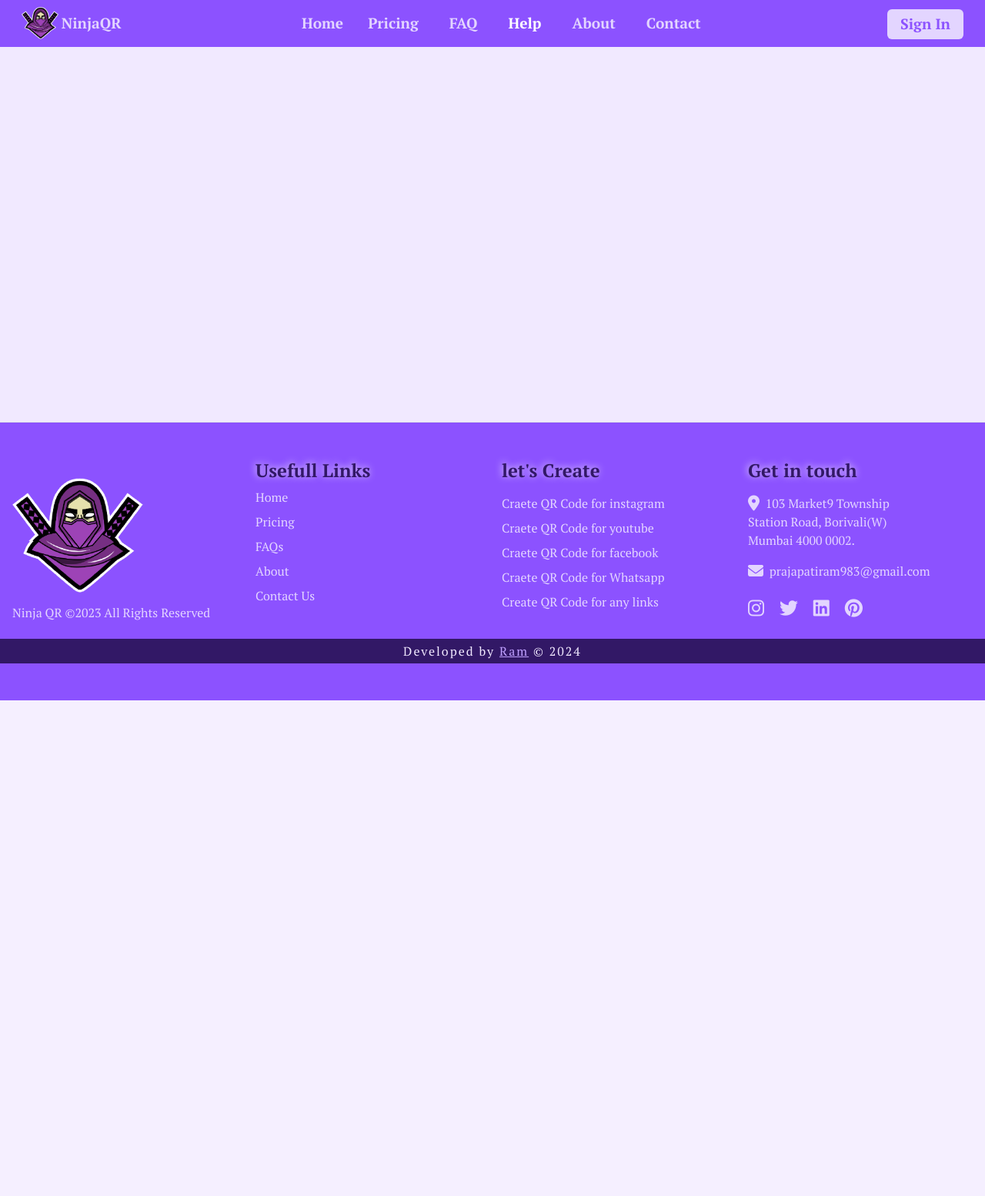
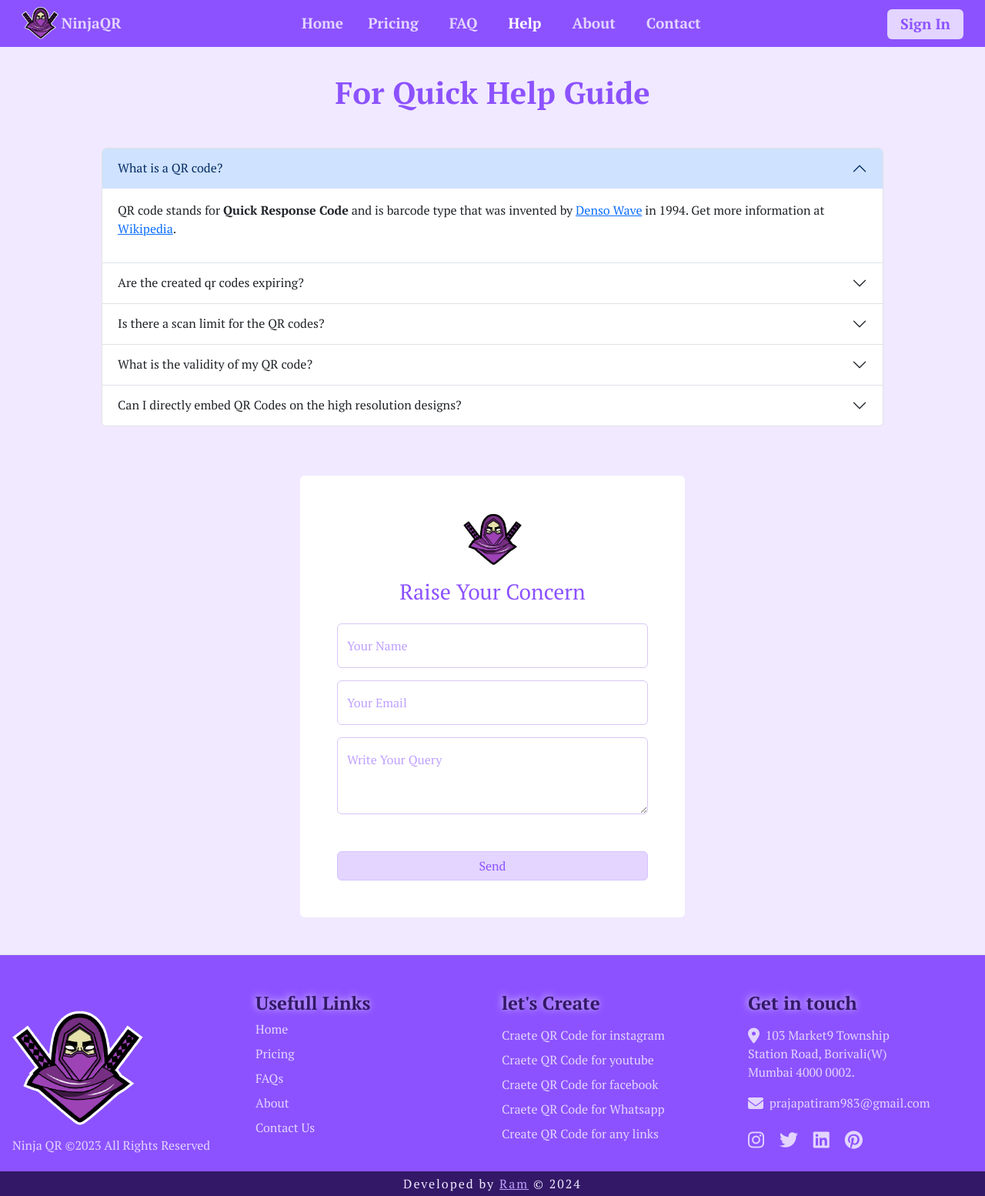
Before and after one commit to raaam02/NinjaQR, a PHP site: page /Help.html in a window 1280 px wide. Shown: the whole page at 77% size. Before the commit the page ends 910 px from the top, so only its background shows below. Run offline with PHP 8.4, Linux system fonts and the light colour scheme.

Commit message:
Help + Contact Page created & padding set for bottom copyright section

```diff
--- a/About.html
+++ b/About.html
@@ -286,7 +286,7 @@
     </main>
     <!-- Footer -->
     <footer
-      class="row row-cols-1 row-cols-sm-2 row-cols-md-4 py-5 border-top mx-0"
+      class="row row-cols-1 row-cols-sm-2 row-cols-md-4 pt-5 border-top mx-0"
     >
       <div class="col mb-3">
         <a
--- a/Administration.php
+++ b/Administration.php
@@ -239,7 +239,7 @@ mysqli_close($conn);
     </div>
     </main>
     <!-- Footer -->
-    <footer class="row row-cols-1 row-cols-sm-2 row-cols-md-4 py-5 border-top mx-0">
+    <footer class="row row-cols-1 row-cols-sm-2 row-cols-md-4 pt-5 border-top mx-0">
       <div class="col mb-3">
         <a
           href="index.html"
--- a/Adminlogin.php
+++ b/Adminlogin.php
@@ -132,7 +132,7 @@ if ($_SERVER["REQUEST_METHOD"] == "POST") {
       </div>
     </main>
     <!-- Footer -->
-    <footer class="row row-cols-1 row-cols-sm-2 row-cols-md-4 py-5 border-top mx-0">
+    <footer class="row row-cols-1 row-cols-sm-2 row-cols-md-4 pt-5 border-top mx-0">
       <div class="col mb-3">
         <a
           href="index.html"
--- a/FAQ.html
+++ b/FAQ.html
@@ -421,7 +421,7 @@
     </main>
     <!-- Footer -->
     <footer
-      class="row row-cols-1 row-cols-sm-2 row-cols-md-4 py-5 border-top mx-0"
+      class="row row-cols-1 row-cols-sm-2 row-cols-md-4 pt-5 border-top mx-0"
     >
       <div class="col mb-3">
         <a
--- a/Help.html
+++ b/Help.html
@@ -137,13 +137,260 @@
       </nav>
     </header>
     <main>
-      <div class="d-flex justify-content-center mt-5" style="height: 500px">
-        <!-- Your content goes here -->
+      <!-- Main -->
+      <div class="d-flex justify-content-center mt-5">
+        <div class="row justify-content-center align-items-center g-2">
+          <div class="col-12">
+            <!-- FAQ -->
+            <div class="container pb-2 col-12" style="max-width: 1040px">
+              <h4 class="text-center m-5 display-6" style="font-weight: 700">
+                For Quick Help Guide
+              </h4>
+              <div class="accordion" id="accordionExample">
+                <div class="accordion-item">
+                  <h2 class="accordion-header" id="headingOne">
+                    <button
+                      class="accordion-button shadow-none"
+                      type="button"
+                      data-bs-toggle="collapse"
+                      data-bs-target="#collapseOne"
+                      aria-expanded="true"
+                      aria-controls="collapseOne"
+                    >
+                      What is a QR code?
+                    </button>
+                  </h2>
+                  <div
+                    id="collapseOne"
+                    class="accordion-collapse collapse show"
+                    aria-labelledby="headingOne"
+                    data-bs-parent="#accordionExample"
+                  >
+                    <div class="accordion-body">
+                      <p class="bottom-spacing">
+                        QR code stands for
+                        <strong>Quick Response Code</strong> and is barcode type
+                        that was invented by
+                        <a
+                          href="https://en.wikipedia.org/wiki/Denso#Denso_Wave"
+                          target="_blank"
+                          >Denso Wave</a
+                        >
+                        in 1994. Get more information at
+                        <a
+                          href="https://en.wikipedia.org/wiki/QR_code"
+                          target="_blank"
+                          >Wikipedia</a
+                        >.
+                      </p>
+                    </div>
+                  </div>
+                </div>
+                <div class="accordion-item">
+                  <h2 class="accordion-header" id="headingTwo">
+                    <button
+                      class="accordion-button collapsed shadow-none"
+                      type="button"
+                      data-bs-toggle="collapse"
+                      data-bs-target="#collapseTwo"
+                      aria-expanded="false"
+                      aria-controls="collapseTwo"
+                    >
+                      Are the created qr codes expiring?
+                    </button>
+                  </h2>
+                  <div
+                    id="collapseTwo"
+                    class="accordion-collapse collapse"
+                    aria-labelledby="headingTwo"
+                    data-bs-parent="#accordionExample"
+                  >
+                    <div class="accordion-body">
+                      <p class="bottom-spacing">
+                        They do not expire and will work forever! QR Codes
+                        created with QRCode Monkey are static and do not stop
+                        working after a certain time. You just can’t edit the
+                        content of the QR Codes again.
+                      </p>
+                    </div>
+                  </div>
+                </div>
+                <div class="accordion-item">
+                  <h2 class="accordion-header" id="headingThree">
+                    <button
+                      class="accordion-button collapsed shadow-none"
+                      type="button"
+                      data-bs-toggle="collapse"
+                      data-bs-target="#collapseThree"
+                      aria-expanded="false"
+                      aria-controls="collapseThree"
+                    >
+                      Is there a scan limit for the QR codes?
+                    </button>
+                  </h2>
+                  <div
+                    id="collapseThree"
+                    class="accordion-collapse collapse"
+                    aria-labelledby="headingThree"
+                    data-bs-parent="#accordionExample"
+                  >
+                    <div class="accordion-body">
+                      <p class="bottom-spacing">
+                        There is no limit and the created QR code will work
+                        forever. Scan it is many times as you wish!
+                      </p>
+                    </div>
+                  </div>
+                </div>
+                <div class="accordion-item">
+                  <h2 class="accordion-header" id="headingFour">
+                    <button
+                      class="accordion-button collapsed shadow-none"
+                      type="button"
+                      data-bs-toggle="collapse"
+                      data-bs-target="#collapseFour"
+                      aria-expanded="false"
+                      aria-controls="collapseFour"
+                    >
+                      What is the validity of my QR code?
+                    </button>
+                  </h2>
+                  <div
+                    id="collapseFour"
+                    class="accordion-collapse collapse"
+                    aria-labelledby="headingFour"
+                    data-bs-parent="#accordionExample"
+                  >
+                    <div class="accordion-body">
+                      <p class="bottom-spacing">
+                        QR code will be valid forever. If it's dynamic, it will
+                        be paused if their scan limit for the month is reached.
+                        If you are a paid user, the dynamic QR codes given in
+                        your plan will remain active till you recharge the plan
+                        regularly. Otherwise, your account will be moved to a
+                        free plan, and the dynamic codes other than the last 10
+                        will be paused. We have free as well as paid plans.
+                      </p>
+                    </div>
+                  </div>
+                </div>
+                <div class="accordion-item">
+                  <h2 class="accordion-header" id="headingFive">
+                    <button
+                      class="accordion-button collapsed shadow-none"
+                      type="button"
+                      data-bs-toggle="collapse"
+                      data-bs-target="#collapseFive"
+                      aria-expanded="false"
+                      aria-controls="collapseFive"
+                    >
+                      Can I directly embed QR Codes on the high resolution
+                      designs?
+                    </button>
+                  </h2>
+                  <div
+                    id="collapseFive"
+                    class="accordion-collapse collapse"
+                    aria-labelledby="headingFive"
+                    data-bs-parent="#accordionExample"
+                  >
+                    <div class="accordion-body">
+                      <p class="bottom-spacing">
+                        Yes, we provide option for you to upload your design
+                        images (flyers, brochures, billboard, magazine ads etc.)
+                        and the tools to select area on the image where you
+                        would like to embed the QR code, and then based on your
+                        color, shape and logo preferences a new image with
+                        embedded QR code is created and is made available for
+                        you to download. Our tools are optimized to provide you
+                        the resulting image really fast and of the same quality
+                        as the original.
+                      </p>
+                    </div>
+                  </div>
+                </div>
+              </div>
+            </div>
+          </div>
+          <div class="col-12">
+            <!-- Help Form -->
+            <div
+              class="col-12 div-box-shadow container mx-auto m-5 p-5 rounded bg-white"
+              style="max-width: 500px"
+            >
+              <div class="container">
+                <a
+                  href="index.html"
+                  class="d-flex mb-3 link-body-emphasis text-decoration-none"
+                >
+                  <img
+                    style="height: 70px"
+                    class="nav-logo mx-auto"
+                    src="images/Ninja NO BG Sharp.png"
+                    alt="Logo"
+                  />
+                </a>
+                <h3 class="text-center mb-4">Raise Your Concern</h3>
+              </div>
+              <form action="Registration.php" method="post">
+                <div class="div-box-shadow form-floating mb-3">
+                  <input
+                    type="text"
+                    class="form-control shadow-none"
+                    name="name"
+                    id="formId1"
+                    placeholder=""
+                    required
+                  />
+                  <label for="formId1" class="floating-label-color"
+                    >Your Name</label
+                  >
+                </div>
+
+                <div class="div-box-shadow form-floating mb-3">
+                  <input
+                    type="text"
+                    class="form-control shadow-none"
+                    name="email"
+                    id="formId1"
+                    placeholder=""
+                    required
+                  />
+                  <label for="formId1" class="floating-label-color"
+                    >Your Email</label
+                  >
+                </div>
+                <!--  -->
+                <div class="form-floating">
+                  <textarea
+                    class="form-control shadow-none"
+                    placeholder="Leave a comment here"
+                    id="floatingTextarea2"
+                    style="height: 100px"
+                  ></textarea>
+                  <label for="floatingTextarea2" class="floating-label-color"
+                    >Write Your Query</label
+                  >
+                </div>
+
+                <div class="mt-5">
+                  <button
+                    type="submit"
+                    class="btn btn-primary w-100"
+                    style="border-color: #d6c2ff"
+                  >
+                    Send
+                  </button>
+                </div>
+              </form>
+            </div>
+          </div>
+        </div>
       </div>
     </main>
     <!-- Footer -->
     <footer
-      class="row row-cols-1 row-cols-sm-2 row-cols-md-4 py-5 border-top mx-0"
+      class="row row-cols-1 row-cols-sm-2 row-cols-md-4 pt-5 border-top mx-0"
     >
       <div class="col mb-3">
         <a
--- a/Login.html
+++ b/Login.html
@@ -107,7 +107,7 @@
     </main>
     <!-- Footer -->
     <footer
-      class="row row-cols-1 row-cols-sm-2 row-cols-md-4 py-5 border-top mx-0"
+      class="row row-cols-1 row-cols-sm-2 row-cols-md-4 pt-5 border-top mx-0"
     >
       <div class="col mb-3">
         <a
@@ -235,6 +235,7 @@
           ></a>
         </div>
       </div>
+      <!-- Copyright Section -->
       <section class="copyright-section w-100 m-0 p-0">
         <div class="text-center p-1">
           Developed by
--- a/Login.php
+++ b/Login.php
@@ -127,7 +127,7 @@ mysqli_close($conn);
       </div>
     </main>
     <!-- Footer -->
-    <footer class="row row-cols-1 row-cols-sm-2 row-cols-md-4 py-5 border-top mx-0">
+    <footer class="row row-cols-1 row-cols-sm-2 row-cols-md-4 pt-5 border-top mx-0">
       <div class="col mb-3">
         <a
           href="index.html"
--- a/Pricing.html
+++ b/Pricing.html
@@ -631,7 +631,7 @@
     </main>
     <!-- Footer -->
     <footer
-      class="row row-cols-1 row-cols-sm-2 row-cols-md-4 py-5 border-top mx-0"
+      class="row row-cols-1 row-cols-sm-2 row-cols-md-4 pt-5 border-top mx-0"
     >
       <div class="col mb-3">
         <a
@@ -761,6 +761,7 @@
           ></a>
         </div>
       </div>
+      <!-- Copyright Section -->
       <section class="copyright-section w-100 m-0 p-0">
         <div class="text-center p-1">
           Developed by
--- a/Registration.html
+++ b/Registration.html
@@ -134,7 +134,7 @@
     </main>
     <!-- Footer -->
     <footer
-      class="row row-cols-1 row-cols-sm-2 row-cols-md-4 py-5 border-top mx-0"
+      class="row row-cols-1 row-cols-sm-2 row-cols-md-4 pt-5 border-top mx-0"
     >
       <div class="col mb-3">
         <a
--- a/index.html
+++ b/index.html
@@ -806,6 +806,7 @@
           ></a>
         </div>
       </div>
+      <!-- Copyright Section -->
       <section class="copyright-section w-100 m-0 p-0">
         <div class="text-center p-1">
           Developed by
```
Also changed, not shown: Contact.html (+72 -2 lines).
